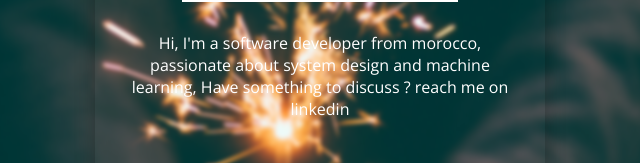
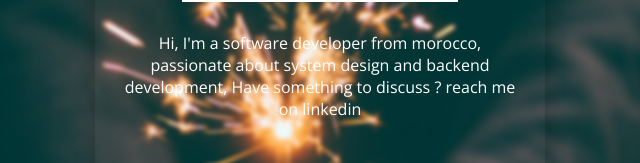
Before and after one commit to hbelahrach/hbelahrach.github.io, a plain HTML site: page index.html in a window 1280 px wide. Shown: the part 360-523 px from the top of the page, 320-960 px from the left. Drawn offline with nearby package versions, Linux system fonts and the light colour scheme.

Commit message:
feat: update description

```diff
--- a/index.html
+++ b/index.html
@@ -1,7 +1,6 @@
 <html lang="en">
 <head>
     <meta charset="utf-8">
-
     <title>hamid belahrach</title>
     <meta name="description" content="website Hamid Belahrach">
     <meta name="author" content="Hamid Belahrach">
@@ -11,12 +10,12 @@
 <body>
 <div class="card">
     <img class="photo" src="./assets/images/hamid.jpg">
-
     <h2 class="title">
         Hamid Belahrach
     </h2>
     <div class="description">
- 			Hi, I'm a software developer from morocco, passionate about system design and machine learning, Have something to discuss ? reach me on linkedin
+        Hi, I'm a software developer from morocco, passionate about system design and backend development, Have
+        something to discuss ? reach me on linkedin
     </div>
     <div class="links">
         <a href="https://www.linkedin.com/in/hamid-belahrach-272676108">
@@ -30,6 +29,6 @@
 <div class="reference">
     Photo by Jamie Street on Unsplash
 </div>
- <div class="overlay" />
+<div class="overlay"/>
 </body>
 </html>
```
Also changed, not shown: 1 other file. Lines whose indentation alone changed are shown as unchanged.
